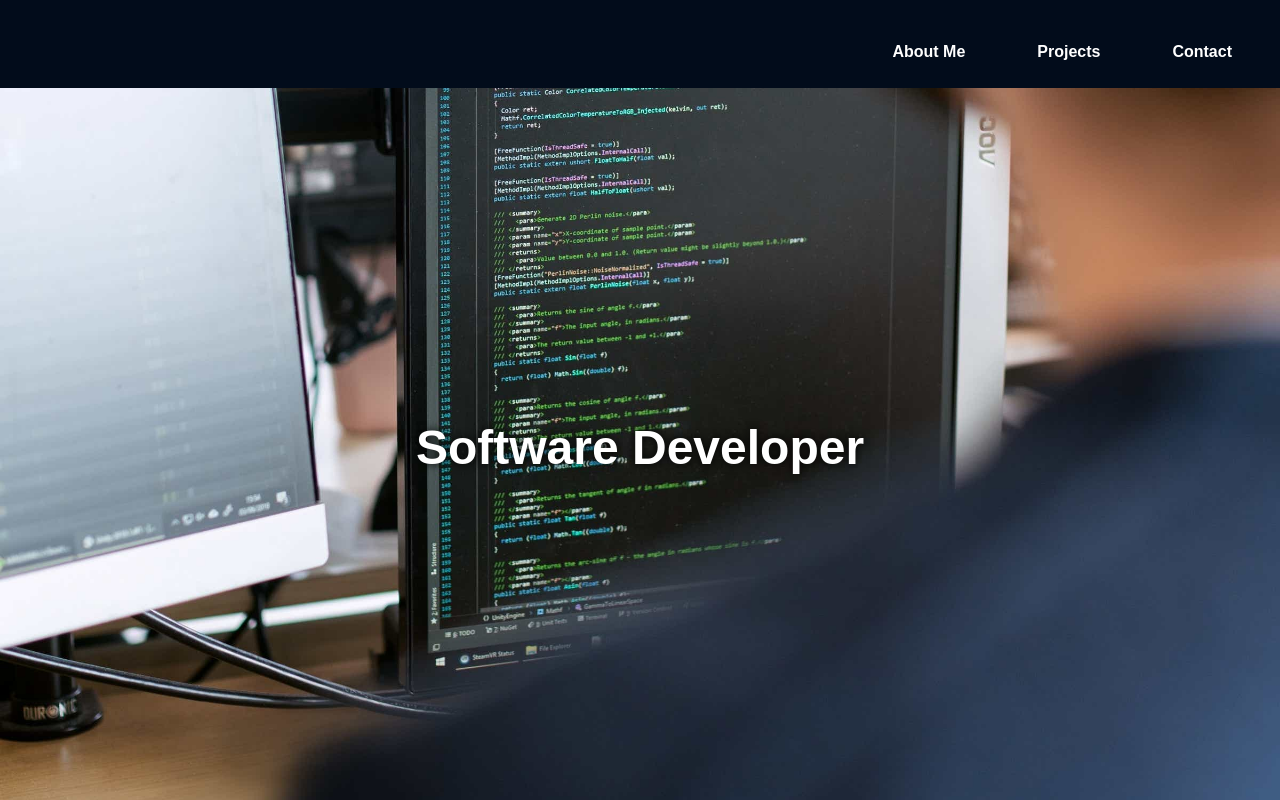
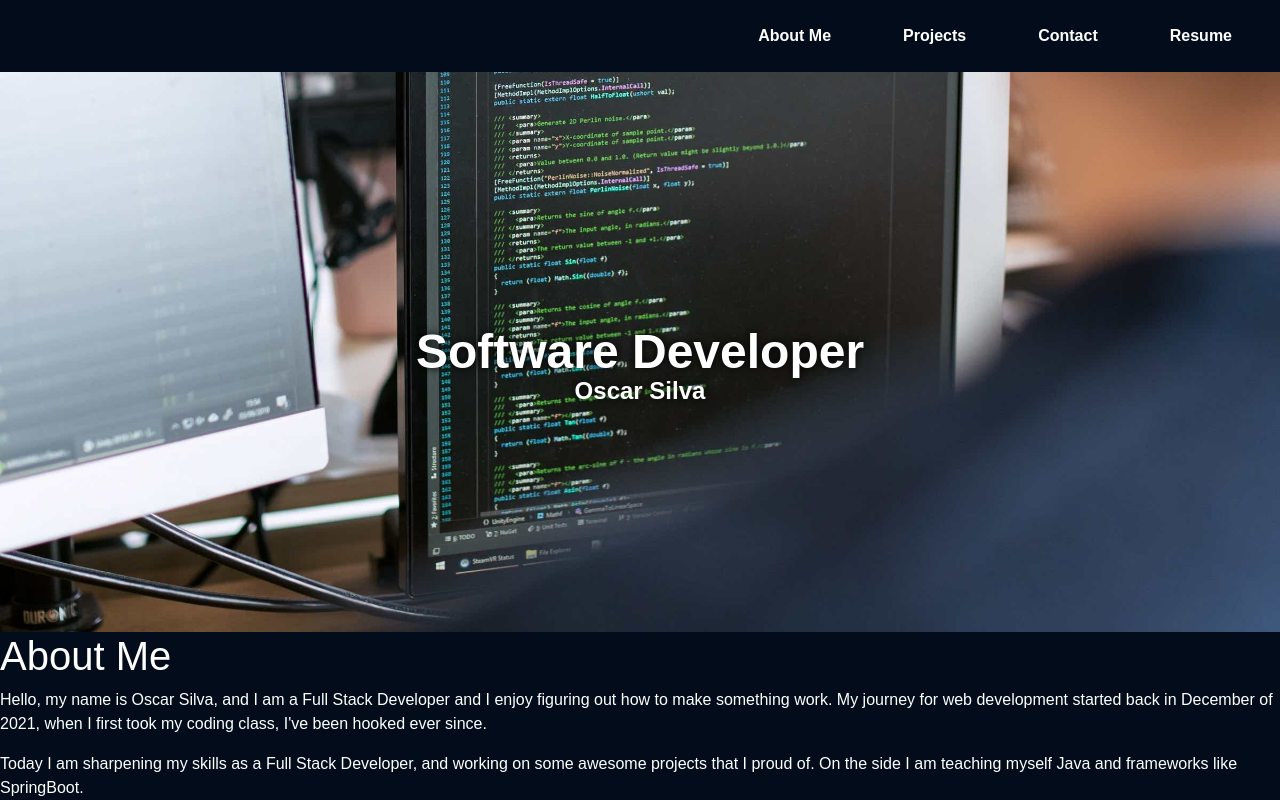
Before and after one commit to Ozz760/showCase, a React (Create React App) app: page / in a window 1280 px wide. Shown: the top 800 px of the page. Built offline with nearby package versions, Linux system fonts and the light colour scheme.

Commit message:
Added second header text to header

```diff
--- a/src/components/NavTabs.css
+++ b/src/components/NavTabs.css
@@ -5,7 +5,7 @@
 }
 
 .nav-item {
-    margin-top: 2rem;
+    margin: 1rem;
     margin-left: 0.5rem;
     margin-right: 2rem;
     margin-bottom: 1rem;
--- a/src/components/NavTabs.js
+++ b/src/components/NavTabs.js
@@ -20,6 +20,11 @@ function NavTabs() {
             Contact
           </a>
         </li>
+        <li className="nav-item">
+          <a className="nav-link" href="#">
+            Resume
+          </a>
+        </li>
       </ul>
     </div>
   );
--- a/src/components/PortfolioContainer.js
+++ b/src/components/PortfolioContainer.js
@@ -1,6 +1,6 @@
 import React from "react";
+import NavTabs from "./NavTabs";
 import AboutMe from "./pages/AboutMe/AboutMe";
-import NavTabs from "./NavTabs";
 import Projects from "./pages/Projects/Projects";
 import Contact from "./pages/Contact/Contact";
 import Header from "./pages/Header/Header";
--- a/src/components/pages/Header/Header.css
+++ b/src/components/pages/Header/Header.css
@@ -3,7 +3,7 @@
     background: url("../../images/background-image-2.jpeg") no-repeat center center fixed;
     background-size: cover;
     background-position: center;
-    height: 90vh;
+    height: 70vh;
 }
 
 .title {
@@ -16,3 +16,14 @@
     font-weight: bold;
     text-shadow: 0 0 10px #000;
 }
+
+.name {
+    position: absolute;
+    top: 57%;
+    left: 50%;
+    transform: translate(-50%, -50%);
+    color: white;
+    font-size: 1.5rem;
+    font-weight: bold;
+    text-shadow: 0 0 10px #000;
+}
--- a/src/components/pages/Header/Header.js
+++ b/src/components/pages/Header/Header.js
@@ -7,6 +7,9 @@ function Header() {
       <h1 className="title">
         Software Developer
       </h1>
+      <h3 className="name">
+        Oscar Silva
+      </h3>
     </div>
   );
 }
```
